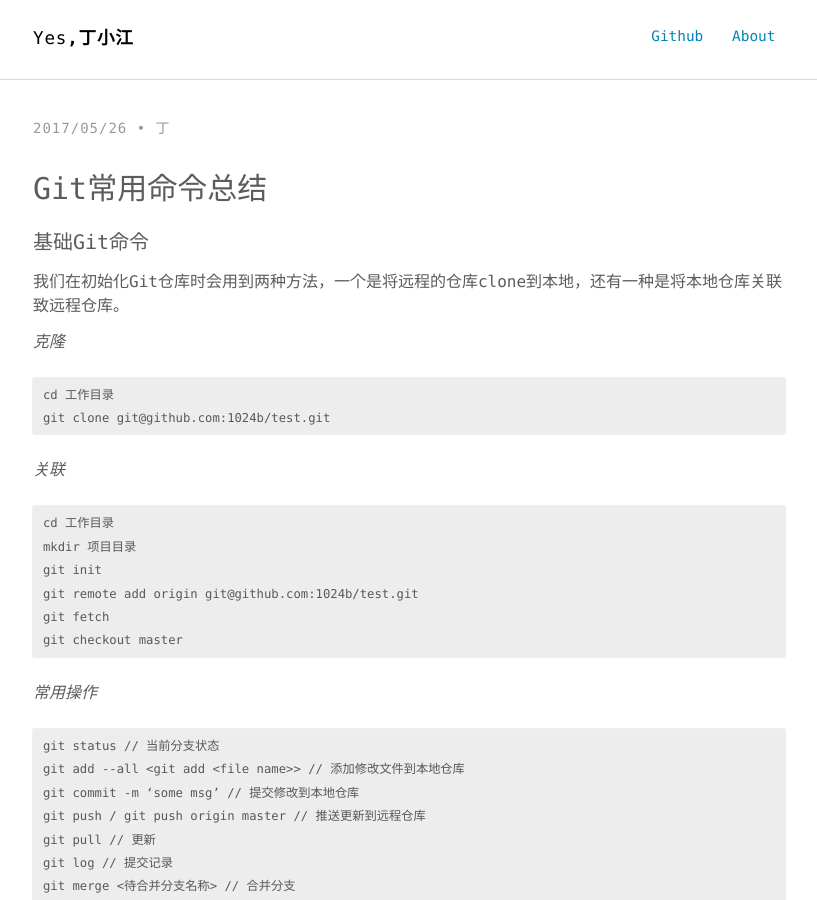
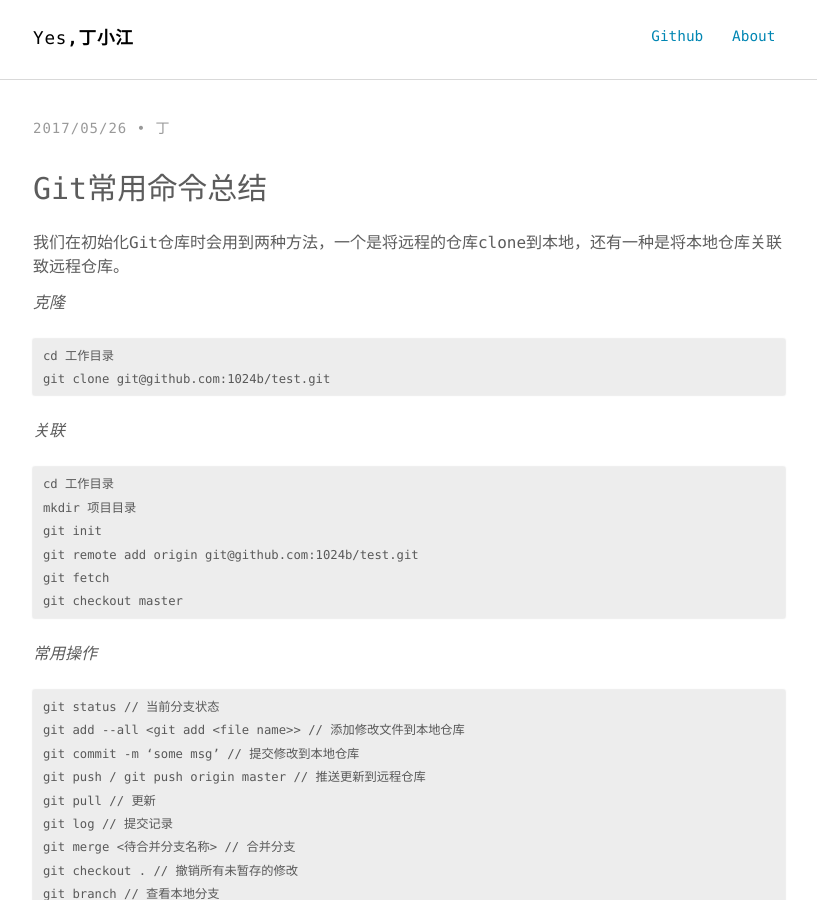
Before and after one commit to engineer-dahe/dahe.github.io, a Jekyll site: the page built from _posts/2017-05-26-git-command-guid.md, in a window 1280 px wide and 900 px high. Shown: the whole window, without its empty margins (231-1048 px from the left). Built offline with Jekyll 4.4.1, drawn with Linux system fonts in a browser that asks for light colours.

Commit message:
撰写博客

```diff
--- a/_posts/2017-05-26-git-command-guid.md
+++ b/_posts/2017-05-26-git-command-guid.md
@@ -6,7 +6,6 @@
 author: '丁'
 ---
 
-#### 基础Git命令
 我们在初始化Git仓库时会用到两种方法，一个是将远程的仓库clone到本地，还有一种是将本地仓库关联致远程仓库。
 
 *克隆*
```
